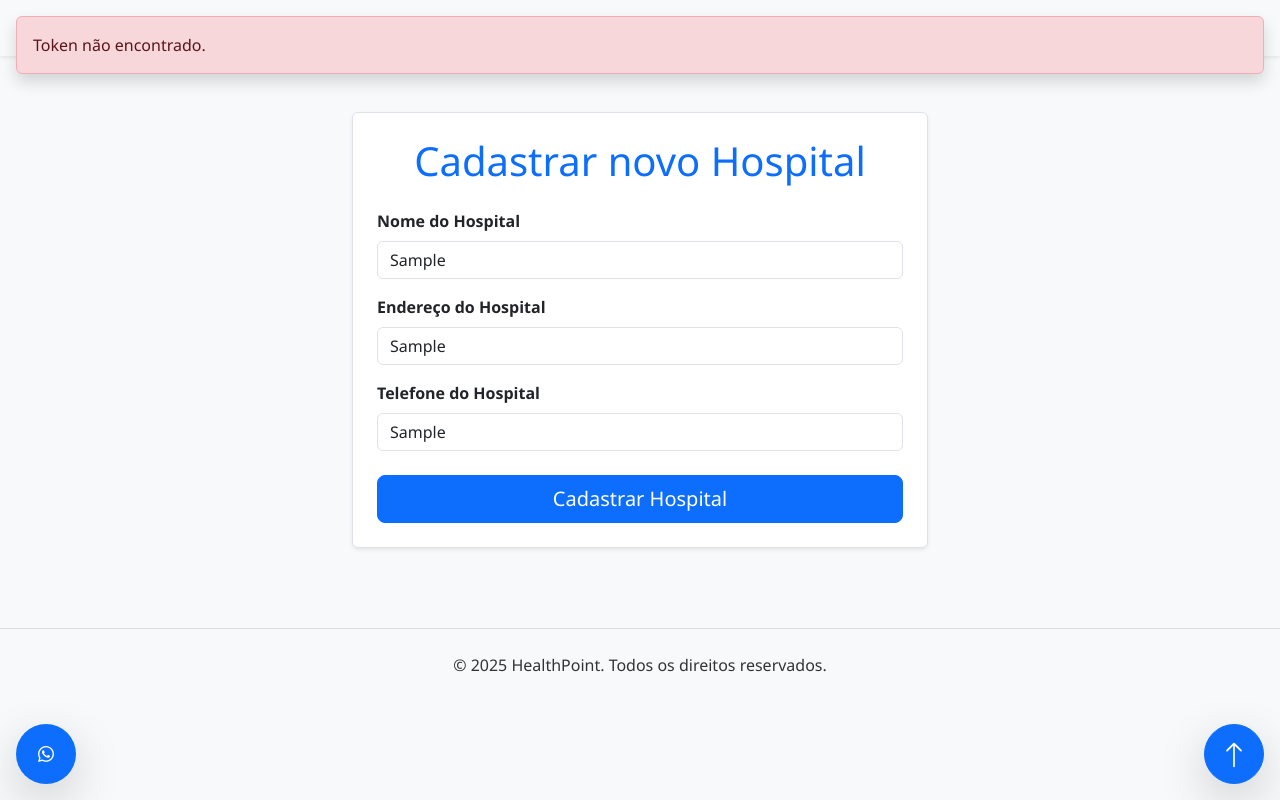
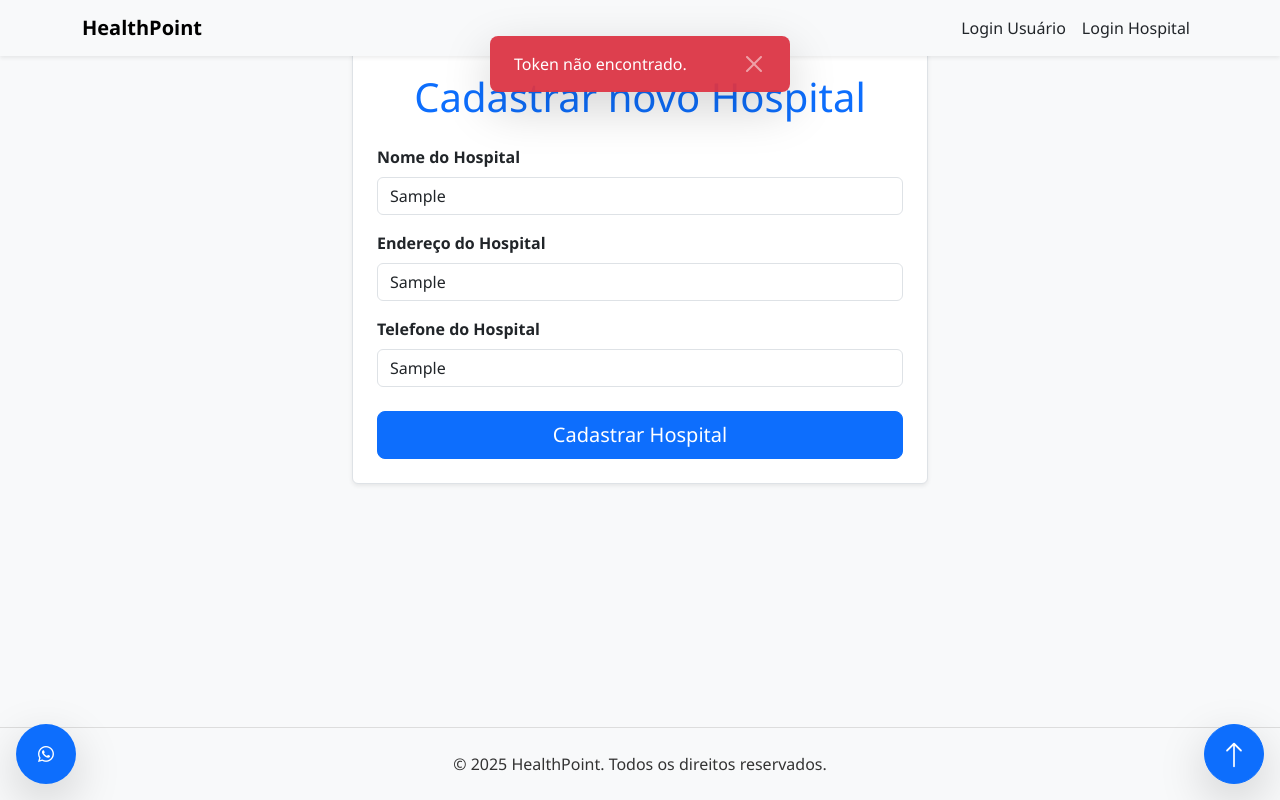
Before and after one commit to juancoutinhoflooxmongagua/HealthPoint-Frontend, a React (Create React App) app: page /NewHospital in a window 1280 px wide. Both pictures are taken after typing "Sample", "Sample", "Sample" into the empty fields and a click on the button "Cadastrar Hospital". Built offline with nearby package versions, Linux system fonts and the light colour scheme.

Commit message:
feat: finish errors

```diff
--- a/src/App.jsx
+++ b/src/App.jsx
@@ -7,7 +7,7 @@ import './Views/Assets/Css/index.css';
 import { AuthProvider } from "./Services/Context/authContext";
 import { HospitalAuthProvider } from "./Services/Context/hospitalContext";
 import { ThemeProvider } from "./Services/Context/themeContext";
-import { ErrorProvider } from "./Services/Context/errorContext";
+import { MessageProvider } from "./Services/Context/messageContext";
 
 // Components
 import Nav from "./Views/App/Components/Nav";
@@ -15,13 +15,13 @@ import Footer from "./Views/App/Components/Footer";
 import ActionButtons from "./Views/App/Components/ActionButtons";
 import SidebarLayout from "./Views/App/Components/SidebarLayout";
 import NotificationsPage from "./Views/App/Components/Notifications";
+import ConfigPage from "./Views/App/Components/Config";
 
 // Basics
 import Register from "./Views/App/Home/Register";
 import Login from "./Views/App/Home/Login";
 import Home from "./Views/App/Home/Home";
 import Jobs from "./Views/App/Jobs/Jobs";
-import ConfigPage from "./Views/App/Components/Config";
 
 // Users
 import UserProfile from "./Views/App/Users/UserProfile";
@@ -46,7 +46,7 @@ import NewPatient from "./Views/App/hospital/newPatient";
 
 export default function App() {
   return (
-    <ErrorProvider>
+    <MessageProvider>
       <ThemeProvider>
         <AuthProvider>
           <HospitalAuthProvider>
@@ -54,33 +54,44 @@ export default function App() {
               <Nav />
               <div className="main fade-in">
                 <Routes>
-                  {/* Rotas sem Sidebar */}
-                  <Route path="/" element={<div className="w-100 px-4 mt-5 pt-3"><Home /></div>} />
-                  <Route path="/register" element={<div className="w-100 px-4 mt-5 pt-3"><Register /></div>} />
-                  <Route path="/login" element={<div className="w-100 px-4 mt-5 pt-3"><Login /></div>} />
-                  <Route path="/HospitalLogin" element={<div className="w-100 px-4 mt-5 pt-3"><HospitalLogin /></div>} />
-                  <Route path="/UserProfile" element={<div className="w-100 px-4 mt-5 pt-3"><UserProfile /></div>} />
-                  <Route path="/Jobs" element={<div className="w-100 px-4 mt-5 pt-3"><Jobs /></div>} />
-                  <Route path="/Jobs/:id" element={<div className="w-100 px-4 mt-5 pt-3"><Jobs /></div>} />
-                  <Route path="/SearchUsers" element={<div className="w-100 px-4 mt-5 pt-3"><SearchUsers /></div>} />
-                  <Route path="/Application" element={<div className="w-100 px-4 mt-5 pt-3"><Application /></div>} />
-                  <Route path="/Statistics" element={<div className="w-100 px-4 mt-5 pt-3"><Statistics /></div>} />
-                  <Route path="/NewHospital" element={<div className="w-100 px-4 mt-5 pt-3"><NewHospital /></div>} />
-                  <Route path="/Leaderboard" element={<div className="w-100 px-4 mt-5 pt-3"><Leaderboard /></div>} />
-                  <Route path="/Requests" element={<div className="w-100 px-4 mt-5 pt-3"><Requests /></div>} />
 
-                  {/* Rotas com Sidebar */}
+                  {/* 🔓 Rotas Públicas (Sem Sidebar) */}
+                  <Route path="/" element={<Home />} />
+                  <Route path="/register" element={<Register />} />
+                  <Route path="/login" element={<Login />} />
+                  <Route path="/HospitalLogin" element={<HospitalLogin />} />
+                  <Route path="/NewHospital" element={<NewHospital />} />
+
+                  {/* 🔒 Rotas Protegidas com Sidebar (Usuário, Hospital ou Admin) */}
                   <Route element={<SidebarLayout />}>
-                    <Route path="/DashboardAdmin" element={<div className="w-100 px-4 mt-5 pt-3"><DashboardAdmin /></div>} />
-                    <Route path="/Notifications" element={<div className="w-100 px-4 mt-5 pt-3"><NotificationsPage /></div>} />
-                    <Route path="/Config" element={<ConfigPage />} />
+
+                    {/* 🧑‍💼 Usuário */}
+                    <Route path="/UserProfile" element={<UserProfile />} />
+                    <Route path="/Jobs" element={<Jobs />} />
+                    <Route path="/Jobs/:id" element={<Jobs />} />
+                    <Route path="/Leaderboard" element={<Leaderboard />} />
+
+                    {/* 🏥 Hospital */}
                     <Route path="/HospitalHome" element={<HospitalHome />} />
                     <Route path="/HospitalProfile" element={<HospitalProfile />} />
                     <Route path="/NewJob" element={<NewJob />} />
-                    <Route path="/Hospital" element={<Hospital />} />
                     <Route path="/Patients" element={<Patients />} />
                     <Route path="/NewPatients" element={<NewPatient />} />
+
+                    {/* 🛠️ Admin */}
+                    <Route path="/DashboardAdmin" element={<DashboardAdmin />} />
+                    <Route path="/SearchUsers" element={<SearchUsers />} />
+                    <Route path="/Application" element={<Application />} />
+                    <Route path="/Statistics" element={<Statistics />} />
+                    <Route path="/Requests" element={<Requests />} />
+                    <Route path="/Hospital" element={<Hospital />} />
+
+                    {/* 🔔 Gerais */}
+                    <Route path="/Notifications" element={<NotificationsPage />} />
+                    <Route path="/Config" element={<ConfigPage />} />
+
                   </Route>
+
                 </Routes>
                 <Footer />
                 <ActionButtons />
@@ -89,6 +100,6 @@ export default function App() {
           </HospitalAuthProvider>
         </AuthProvider>
       </ThemeProvider>
-    </ErrorProvider>
+    </MessageProvider>
   );
 }
--- a/src/Services/Context/errorContext.js
+++ /dev/null
@@ -1,25 +0,0 @@
-import React, { createContext, useState, useContext } from "react";
-
-const ErrorContext = createContext();
-
-export const ErrorProvider = ({ children }) => {
-  const [error, setError] = useState(null);
-
-  const showError = (message) => {
-    setError(message);
-    setTimeout(() => setError(null), 5000);
-  };
-
-  return (
-    <ErrorContext.Provider value={{ showError }}>
-      {children}
-      {error && (
-        <div className="alert alert-danger fixed-top m-3 shadow fade show" role="alert">
-          {error}
-        </div>
-      )}
-    </ErrorContext.Provider>
-  );
-};
-
-export const useError = () => useContext(ErrorContext);
--- /dev/null
+++ b/src/Services/Context/messageContext.js
@@ -0,0 +1,58 @@
+import React, { createContext, useState, useContext, useCallback } from "react";
+
+const MessageContext = createContext();
+
+export const MessageProvider = ({ children }) => {
+  const [message, setMessage] = useState(null);
+  const [type, setType] = useState("success"); // 'success' | 'error' | 'info' | 'warning'
+
+  const showMessage = useCallback((msg, msgType = "success") => {
+    setMessage(msg);
+    setType(msgType);
+    setTimeout(() => setMessage(null), 4000);
+  }, []);
+
+  const bgColor = {
+    success: "rgba(25, 135, 84, 0.95)",    // Verde Bootstrap
+    error: "rgba(220, 53, 69, 0.95)",      // Vermelho Bootstrap
+    info: "rgba(13, 110, 253, 0.95)",      // Azul Bootstrap
+    warning: "rgba(255, 193, 7, 0.95)",    // Amarelo Bootstrap
+  };
+
+  return (
+    <MessageContext.Provider value={{ showMessage }}>
+      {children}
+
+      {message && (
+        <div
+          className="position-fixed top-0 start-50 translate-middle-x p-3"
+          style={{
+            zIndex: 9999,
+            marginTop: "20px",
+          }}
+        >
+          <div
+            className="d-flex align-items-center shadow-lg px-4 py-3 rounded-3"
+            style={{
+              backgroundColor: bgColor[type] || bgColor.info,
+              color: "#fff",
+              minWidth: "300px",
+              maxWidth: "600px",
+              fontSize: "1rem",
+            }}
+          >
+            <div className="flex-grow-1">{message}</div>
+            <button
+              type="button"
+              className="btn-close btn-close-white ms-3"
+              aria-label="Close"
+              onClick={() => setMessage(null)}
+            />
+          </div>
+        </div>
+      )}
+    </MessageContext.Provider>
+  );
+};
+
+export const useMessage = () => useContext(MessageContext);
--- a/src/Views/App/Components/SidebarLayout.jsx
+++ b/src/Views/App/Components/SidebarLayout.jsx
@@ -1,21 +1,17 @@
-// SidebarLayout.js
 import React, { useContext } from "react";
 import { Link, Outlet, useNavigate } from "react-router-dom";
 import { HospitalAuthContext } from "../../../Services/Context/hospitalContext";
+import { AuthContext } from "../../../Services/Context/authContext";
 import { useTheme } from "../../../Services/Context/themeContext";
 
 export default function SidebarLayout() {
-  const { logoutHospital } = useContext(HospitalAuthContext);
+  const { logoutHospital, hospital } = useContext(HospitalAuthContext);
+  const { logoutUser, user } = useContext(AuthContext);
   const { theme } = useTheme();
   const navigate = useNavigate();
 
-  const handleLogout = () => {
-    logoutHospital();
-    navigate("/HospitalLogin");
-  };
+  const isDark = theme === "dark";
 
-  // Define estilos dinâmicos para tema escuro/claro
-  const isDark = theme === "dark";
   const sidebarClass = `border-end shadow d-flex flex-column justify-content-between ${
     isDark ? "bg-dark text-light" : "bg-white"
   }`;
@@ -25,11 +21,53 @@ export default function SidebarLayout() {
     width: "100%",
     padding: "2rem",
     background: isDark ? "#1e1e1e" : "#f8f9fa",
-    color: isDark ? "#f1f1f1" : "#212529"
+    color: isDark ? "#f1f1f1" : "#212529",
+    minHeight: "100vh"
+  };
+
+  const handleLogout = () => {
+    if (hospital) {
+      logoutHospital();
+      navigate("/HospitalLogin");
+    } else if (user) {
+      logoutUser();
+      navigate("/login");
+    }
+  };
+
+  const renderLinks = () => {
+    if (hospital) {
+      return (
+        <>
+          <Link className="nav-link" to="/Notifications">🔔 Notificações</Link>
+          <Link className="nav-link" to="/HospitalHome">🏥 Início Hospital</Link>
+          <Link className="nav-link" to="/HospitalProfile">🩺 Perfil Hospital</Link>
+          <Link className="nav-link" to="/NewJob">➕ Nova Vaga</Link>
+          <Link className="nav-link" to="/NewPatients">🧑‍⚕️ Novo Paciente</Link>
+          <Link className="nav-link" to="/Config">⚙️ Configurações</Link>
+        </>
+      );
+    } else if (user) {
+      return (
+        <>
+          <Link className="nav-link" to="/Notifications">🔔 Notificações</Link>
+          <Link className="nav-link" to="/UserProfile">👤 Meu Perfil</Link>
+          <Link className="nav-link" to="/Jobs">💼 Vagas</Link>
+          <Link className="nav-link" to="/Leaderboard">🏆 Ranking</Link>
+          <Link className="nav-link" to="/Config">⚙️ Configurações</Link>
+        </>
+      );
+    } else {
+      return (
+        <>
+          <Link className="nav-link" to="/">🏠 Início</Link>
+        </>
+      );
+    }
   };
 
   return (
-    <div style={{ display: "flex", minHeight: "100vh" }}>
+    <div style={{ display: "flex" }}>
       <aside
         className={sidebarClass}
         style={{
@@ -45,21 +83,18 @@ export default function SidebarLayout() {
         <div>
           <h4 className="mb-4">Painel</h4>
           <nav className="nav flex-column">
-            <Link className="nav-link" to="/Notifications">🔔 Notificações</Link>
-            <Link className="nav-link" to="/HospitalHome">🏠 Início</Link>
-            <Link className="nav-link" to="/HospitalProfile">🏥 Perfil</Link>
-            <Link className="nav-link" to="/NewJob">➕ Nova Vaga</Link>
-            <Link className="nav-link" to="/NewPatients">🧑‍⚕️ Novo Paciente</Link>
-            <Link className="nav-link" to="/Config">⚙️ Configurações</Link>
+            {renderLinks()}
           </nav>
         </div>
 
+        {(hospital || user) && (
           <button
             onClick={handleLogout}
             className={`btn ${isDark ? "btn-outline-light" : "btn-outline-danger"} mt-4`}
           >
             🚪 Sair
           </button>
+        )}
       </aside>
 
       <main style={mainStyle}>
--- a/src/Views/App/Hospital/NewHospital.jsx
+++ b/src/Views/App/Hospital/NewHospital.jsx
@@ -1,9 +1,9 @@
 import axios from "axios";
 import { useEffect, useState } from "react";
-import { useError } from "../../../Services/Context/errorContext";
+import { useMessage } from "../../../Services/Context/messageContext";
 
 export default function NewHospital() {
-  const { showError } = useError();
+  const { showMessage } = useMessage();
 
   const [hospitalData, setHospitalData] = useState({
     hospital_name: "",
@@ -13,10 +13,8 @@ export default function NewHospital() {
 
   const [hospitals, setHospitals] = useState([]);
 
-  // Pega token do localStorage
   const token = localStorage.getItem("token");
 
-  // Função para atualizar o estado conforme o input
   const handleChange = (e) => {
     const { name, value } = e.target;
     setHospitalData((prev) => ({ ...prev, [name]: value }));
@@ -24,7 +22,7 @@ export default function NewHospital() {
 
   useEffect(() => {
     if (!token) {
-      showError("Token não encontrado.");
+      showMessage("Token não encontrado.", "error");
       return;
     }
 
@@ -35,15 +33,15 @@ export default function NewHospital() {
       setHospitals(res.data);
     })
     .catch(() => {
-      showError("Erro ao buscar hospitais.");
+      showMessage("Erro ao buscar hospitais.", "error");
     });
-  }, [token, showError]);
+  }, [token, showMessage]);
 
   const handleSubmit = (e) => {
     e.preventDefault();
 
     if (!token) {
-      showError("Token não encontrado.");
+      showMessage("Token não encontrado.", "error");
       return;
     }
 
@@ -51,7 +49,7 @@ export default function NewHospital() {
       headers: { Authorization: `Bearer ${token}` },
     })
     .then(() => {
-      alert("Hospital cadastrado com sucesso!");
+      showMessage("Hospital cadastrado com sucesso!", "success");
       setHospitalData({
         hospital_name: "",
         hospital_address: "",
@@ -59,7 +57,7 @@ export default function NewHospital() {
       });
     })
     .catch(() => {
-      showError("Erro ao cadastrar hospital.");
+      showMessage("Erro ao cadastrar hospital.", "error");
     });
   };
 
@@ -67,8 +65,6 @@ export default function NewHospital() {
     <main className="container my-5" style={{ maxWidth: "600px" }}>
       <div className="p-4 bg-white rounded shadow-sm">
         <h1 className="mb-4 text-primary text-center">Cadastrar novo Hospital</h1>
-
-        {/* Removido erro local, agora o erro é global via contexto */}
 
         <form onSubmit={handleSubmit}>
           <div className="mb-3">
```
Lines whose indentation alone changed are shown as unchanged.
